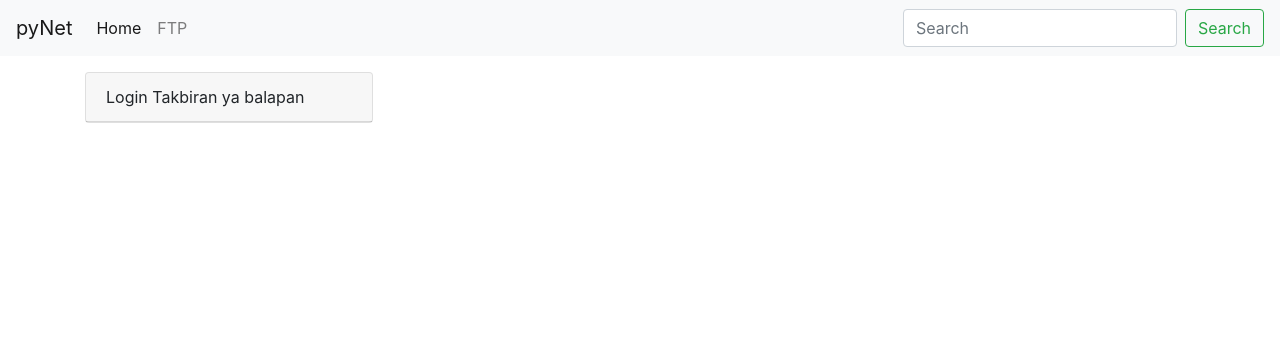
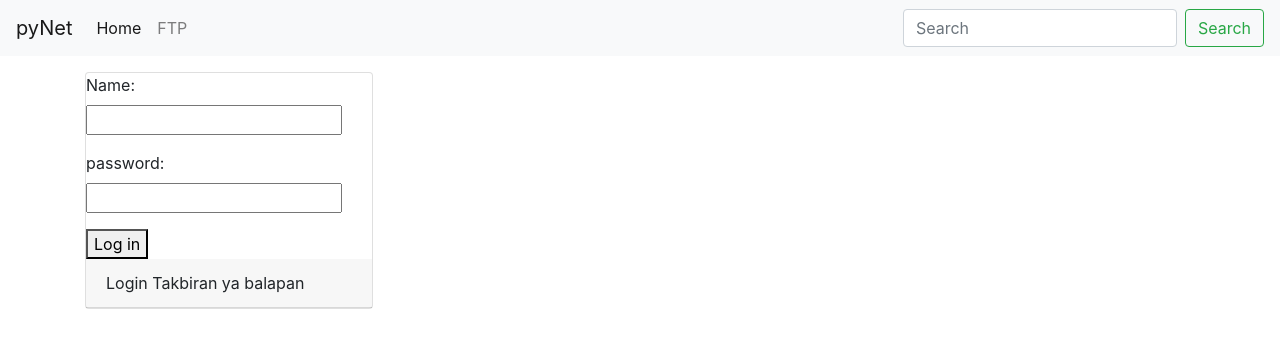
Before and after one commit to mhdfadlyhasan/FP-Progjar-Kelompok-3, a Django app: page /login/ in a window 1280 px wide. Shown: the top 348 px of the page. Run offline with Django 3.2, Linux system fonts and the light colour scheme; some libraries are stand-ins or nearby versions.

Commit message:
Register done, progress login
Login butuh simpan ke session :/

```diff
--- /dev/null
+++ b/pyNet/form_login.py
@@ -0,0 +1,9 @@
+from django import forms
+from django.contrib.auth.forms import UserCreationForm
+
+class Login(forms.Form):
+    email = forms.CharField(label='Name', max_length=100)
+    password = forms.CharField(label='password', max_length=100)
+
+class SignUp (UserCreationForm):#exteding UserCreation, adding UsernameChat!
+    user_name_chat = forms.CharField(max_length=30, required=True)
--- a/pyNet/urls.py
+++ b/pyNet/urls.py
@@ -22,7 +22,8 @@ urlpatterns = [
     path('admin/', admin.site.urls),
     path('ftp/', include('ftp.urls')),
     path('chat/', include('chat.urls')),
+    path('login/', views.login, name='Login'),
     path('', include('django.contrib.auth.urls')),#ini bawaan dari django! untuk authentications!
     path('', TemplateView.as_view(template_name='home.html'), name='home'),
-    path('registration/', views.signup, name='Register')
+    path('registration/', views.signup, name='Register'),
 ]
--- a/pyNet/views.py
+++ b/pyNet/views.py
@@ -1,18 +1,41 @@
-from django.contrib.auth import login, authenticate
-from django.contrib.auth.forms import UserCreationForm
+from django.contrib.auth import authenticate
 from django.shortcuts import render, redirect
+from chat.models import Account
+from .form_login import Login,SignUp
+
+
+
 
 def signup(request):
+    print(request.method)
     if request.method == 'POST':
-        form = UserCreationForm(request.POST)
+        form = SignUp(request.POST)
+        print(request)
         if form.is_valid():
             form.save()
-            username = form.cleaned_data.get('username')
+            Acc_name = form.cleaned_data.get('user_name_chat')
+            email = form.cleaned_data.get('username')
             raw_password = form.cleaned_data.get('password1')
-            user = authenticate(username=username, password=raw_password)
-            login(request, user)
-            print("Terpanggil")
+            user = Account(Acc_name=Acc_name,Acc_email=email,Acc_password=raw_password)
+            user.save()
             return redirect('home')
+        else:
+            print("form is not valid")
     else:
-        form = UserCreationForm()
+        form = SignUp()
     return render(request, './registration/register.html', {'form': form})
+
+def login(request):
+    if request.method == 'POST':
+        form = Login(request.POST)
+        if form.is_valid():
+            email = form.cleaned_data.get('email')
+            raw_password = form.cleaned_data.get('password')
+            print(email,raw_password)
+            print(request)
+            return redirect('home')
+        else:
+            print("form is not valid")
+    else:
+        form = Login()
+    return render(request, './registration/login.html',{'form': form})
--- a/templates/registration/login.html
+++ b/templates/registration/login.html
@@ -3,8 +3,12 @@
 {% block title %}FTP Index{% endblock %}
 
 {% block content %}
-
     <div class="card" style="width: 18rem;">
+        <form method="POST">
+            {% csrf_token %}
+            {{ form.as_p }}
+            <button type="submit">Log in</button>
+          </form>
         <div class="card-header">
             Login Takbiran ya balapan
         </div>
```
